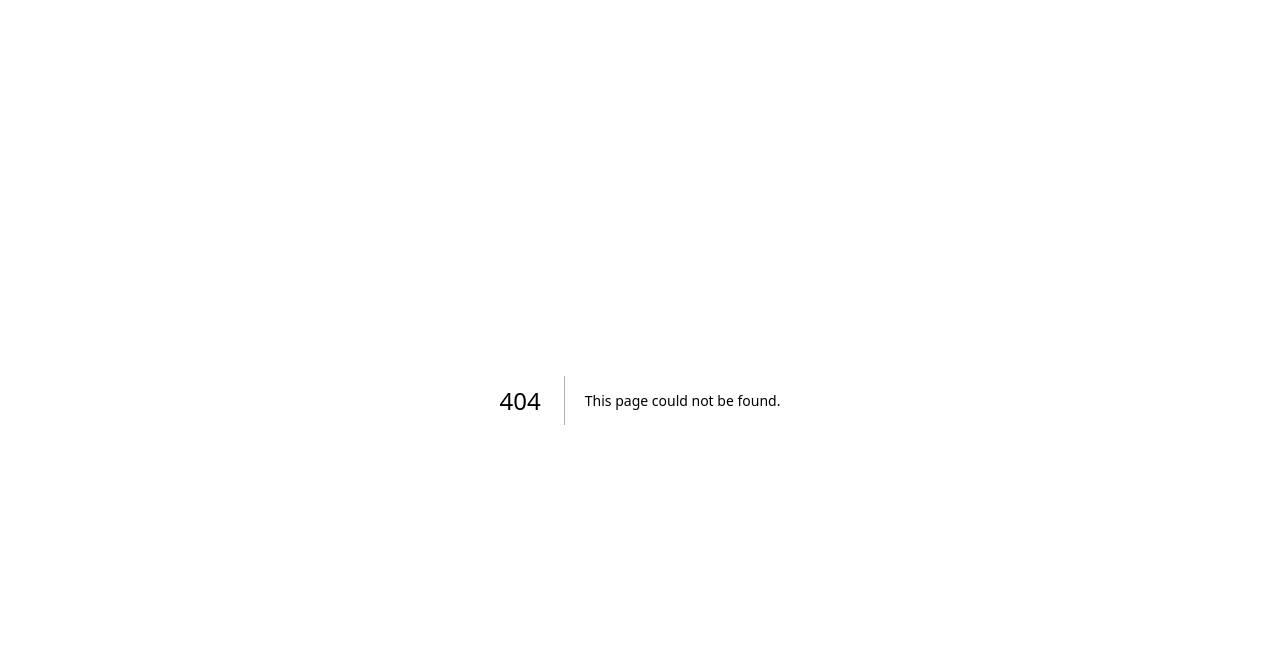
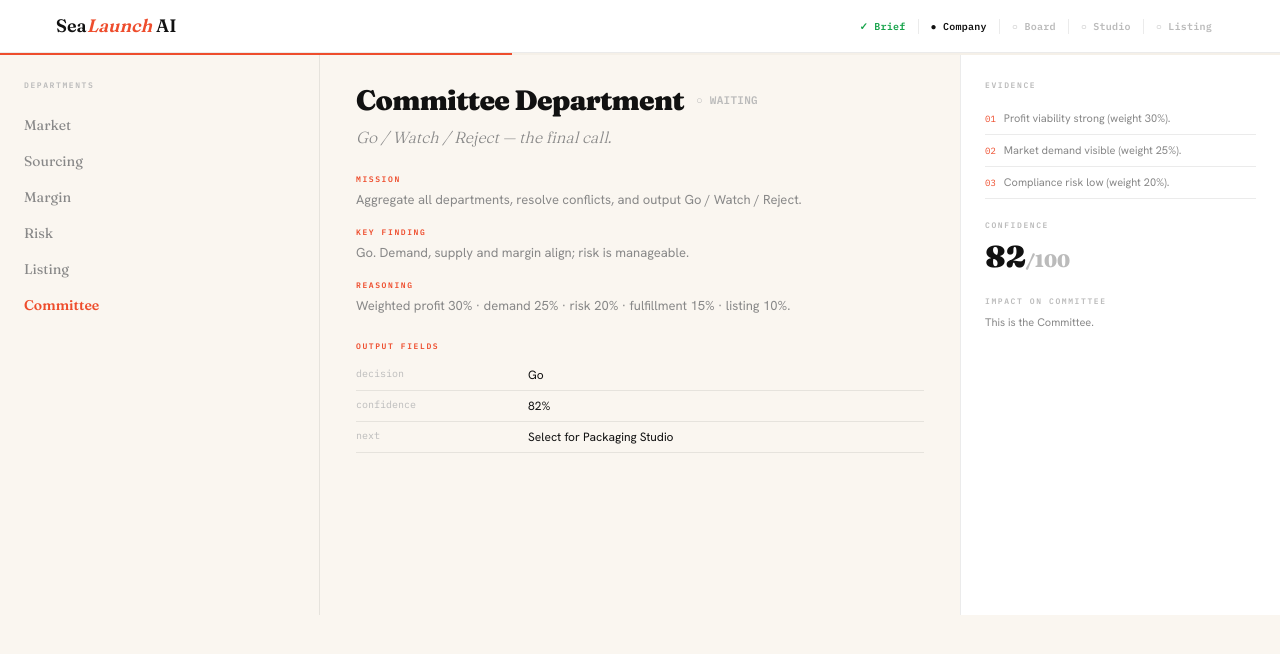
Before and after one commit to mayimian123/CodexHackathon_SEALaunch, a Next.js app: page /app/org-room/committee in a window 1280 px wide. Before the commit this address had no page. Shown: the top 654 px of the page. Built offline with nearby package versions, Linux system fonts and the light colour scheme.

Commit message:
feat: Department Output Detail page + Org Room links

```diff
--- /dev/null
+++ b/src/app/app/org-room/[dept]/page.tsx
@@ -0,0 +1,113 @@
+"use client";
+
+import { use } from "react";
+import Link from "next/link";
+import { notFound } from "next/navigation";
+import { DEPARTMENTS } from "@/lib/mock-data";
+import { StatusText } from "@/components/primitives/status";
+
+export default function DeptDetailPage({
+  params,
+}: {
+  params: Promise<{ dept: string }>;
+}) {
+  const { dept } = use(params);
+  const d = DEPARTMENTS.find((x) => x.id === dept);
+  if (!d) notFound();
+
+  return (
+    <div className="grid min-h-[70vh] grid-cols-[1fr_2fr_1fr]">
+      {/* Left: dept list */}
+      <div className="border-r hairline bg-ivory px-6 py-6">
+        <p className="font-mono text-[8px] font-semibold uppercase tracking-[0.2em] text-ink-faint mb-4">
+          Departments
+        </p>
+        {DEPARTMENTS.map((x) => (
+          <Link
+            key={x.id}
+            href={`/app/org-room/${x.id}`}
+            className={`block py-2 font-display text-sm ${
+              x.id === d.id ? "font-semibold text-orange" : "text-ink-soft"
+            }`}
+          >
+            {x.shortName}
+          </Link>
+        ))}
+      </div>
+
+      {/* Middle: result */}
+      <div className="px-9 py-6">
+        <div className="flex items-center gap-3 mb-1">
+          <h1 className="font-display text-[28px] font-black tracking-tight text-ink">
+            {d.department}
+          </h1>
+          <StatusText status={d.status} />
+        </div>
+        <p className="font-display text-base font-light italic text-ink-soft mb-6">
+          {d.question}
+        </p>
+
+        <Section title="Mission">{d.mission}</Section>
+        <Section title="Key finding">{d.keyFinding}</Section>
+        <Section title="Reasoning">{d.reasoning}</Section>
+
+        <p className="font-mono text-[8px] font-semibold uppercase tracking-[0.2em] text-orange mt-6 mb-2">
+          Output fields
+        </p>
+        {d.outputPreview.map((o) => (
+          <div key={o.label} className="flex gap-3 border-b hairline py-1.5">
+            <span className="font-mono text-[10px] text-ink-faint w-40 shrink-0">
+              {o.label}
+            </span>
+            <span className="text-[12px] text-ink">{o.value}</span>
+          </div>
+        ))}
+      </div>
+
+      {/* Right: evidence */}
+      <div className="border-l hairline bg-surface px-6 py-6">
+        <p className="font-mono text-[8px] font-semibold uppercase tracking-[0.2em] text-ink-faint mb-3">
+          Evidence
+        </p>
+        {d.evidence.map((e, i) => (
+          <div key={i} className="flex gap-2 border-b hairline py-2 items-baseline">
+            <span className="font-mono text-[9px] text-orange">{String(i + 1).padStart(2, "0")}</span>
+            <span className="text-[11px] leading-snug text-ink-soft">{e}</span>
+          </div>
+        ))}
+
+        <p className="font-mono text-[8px] font-semibold uppercase tracking-[0.2em] text-ink-faint mt-5 mb-2">
+          Confidence
+        </p>
+        <p className="font-display text-3xl font-black text-ink">{d.score}<span className="text-ink-faint text-lg">/100</span></p>
+
+        {d.warnings.length > 0 && (
+          <>
+            <p className="font-mono text-[8px] font-semibold uppercase tracking-[0.2em] text-watch mt-5 mb-2">
+              Warnings
+            </p>
+            {d.warnings.map((w) => (
+              <p key={w} className="text-[11px] text-watch leading-snug mb-1">⚠ {w}</p>
+            ))}
+          </>
+        )}
+
+        <p className="font-mono text-[8px] font-semibold uppercase tracking-[0.2em] text-ink-faint mt-5 mb-2">
+          Impact on Committee
+        </p>
+        <p className="text-[11px] leading-snug text-ink-soft">{d.impactOnCommittee}</p>
+      </div>
+    </div>
+  );
+}
+
+function Section({ title, children }: { title: string; children: React.ReactNode }) {
+  return (
+    <div className="mb-4">
+      <p className="font-mono text-[8px] font-semibold uppercase tracking-[0.2em] text-orange mb-1">
+        {title}
+      </p>
+      <p className="text-[13px] leading-relaxed text-ink-soft">{children}</p>
+    </div>
+  );
+}
--- a/src/app/app/org-room/page.tsx
+++ b/src/app/app/org-room/page.tsx
@@ -3,6 +3,7 @@
 import { useEffect, useState } from "react";
 import { useRouter } from "next/navigation";
 import { motion } from "framer-motion";
+import Link from "next/link";
 import { DEPARTMENTS } from "@/lib/mock-data";
 import { StatusText } from "@/components/primitives/status";
 import type { DeptStatus } from "@/lib/types";
@@ -37,8 +38,9 @@ export default function OrgRoomPage() {
           AI Commerce Company
         </p>
         {DEPARTMENTS.map((d, i) => (
-          <div
+          <Link
             key={d.id}
+            href={`/app/org-room/${d.id}`}
             className="flex items-baseline gap-3 border-t hairline py-2.5 last:border-b"
           >
             <span className="font-mono text-[10px] text-ink-faint w-5">
@@ -52,7 +54,7 @@ export default function OrgRoomPage() {
               {d.shortName}
             </span>
             <StatusText status={statusFor(i)} />
-          </div>
+          </Link>
         ))}
       </div>
 
```
